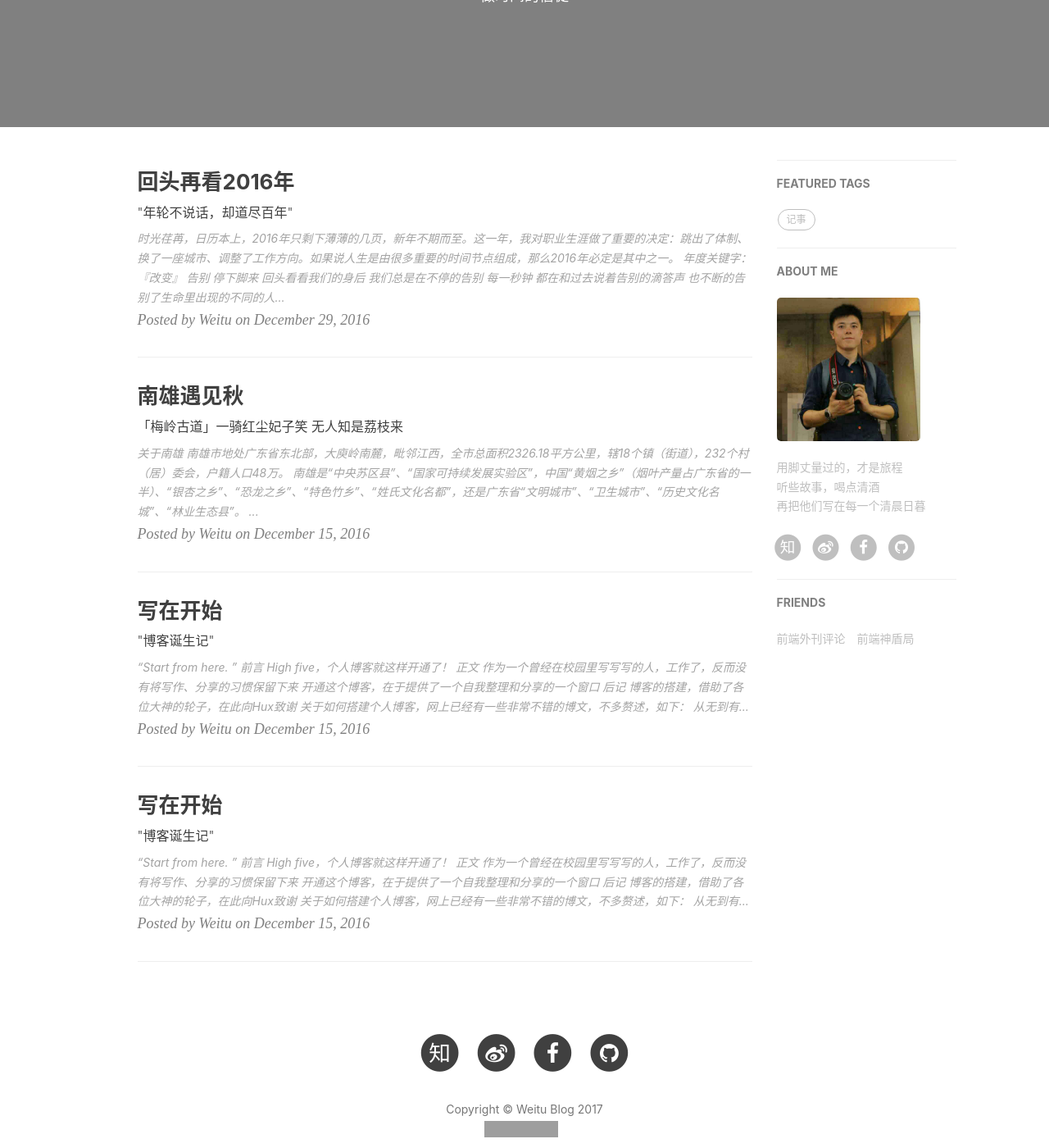
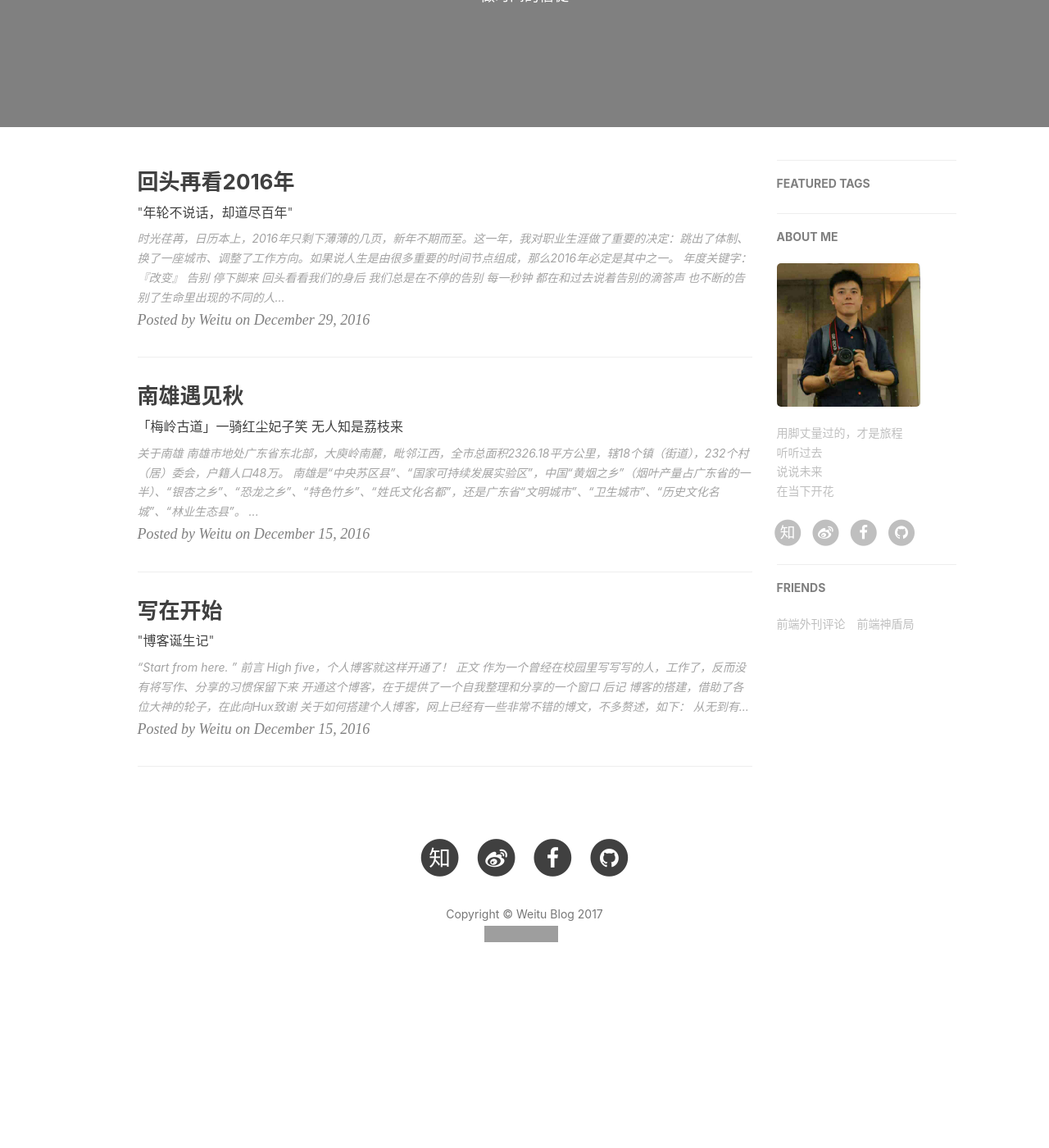
Before and after one commit to xeebudong/xeebudong.github.io, a Jekyll site: the page built from index.html, in a window 1280 px wide and 1400 px high, scrolled down 263 px. Shown: the whole window at 82% size. Built offline with Jekyll 4.4.1, drawn with Linux system fonts in a browser that asks for light colours; nearby versions of some CDN libraries; the list of posts is cut into pages by our own code; comment, search, counter and statistics services are not loaded; after the commit the page ends 1506 px from its top, so only the background shows below that; grey boxes are pictures that could not be loaded.

Commit message:
commit second

```diff
--- a/_config.yml
+++ b/_config.yml
@@ -70,7 +70,7 @@ ba_domain: auto
 
 # Sidebar settings
 sidebar: true                           # whether or not using Sidebar.
-sidebar-about-description: "用脚丈量过的，才是旅程 <br>听些故事，喝点清酒 <br>再把他们写在每一个清晨日暮"
+sidebar-about-description: "用脚丈量过的，才是旅程 <br>听听过去 <br>说说未来 <br>在当下开花"
 sidebar-avatar: /img/avatar-weitu.jpg      # use absolute URL, seeing it's used in both `/` and `/about/`
 
 
--- a/_posts/2016-12-15-hello-20.markdown
+++ /dev/null
@@ -1,33 +0,0 @@
----
-layout:     post
-title:      "写在开始"
-subtitle:   " \"博客诞生记\""
-date:       2016-12-15 19:33:25
-author:     "Weitu"
-header-img: "img/post-bg-2015.jpg"
-catalog: true
-tags:
-    - 记事
----
-
-> “Start from here. ”
-
-
-## 前言
-
-High five，个人博客就这样开通了！
-
-## 正文
-
-作为一个曾经在校园里写写写的人，工作了，反而没有将写作、分享的习惯保留下来
-
-开通这个博客，在于提供了一个自我整理和分享的一个窗口
-
-## 后记
-
-博客的搭建，借助了各位大神的轮子，在此向[Hux](https://github.com/huxpro/huxpro.github.io/)致谢
-
-关于如何搭建个人博客，网上已经有一些非常不错的博文，不多赘述，如下：
-
-1. [从无到有搭建个人博客](http://playingfingers.com/2016/03/26/build-a-blog/)
-2. [利用别人的轮子](http://ezlippi.com/blog/2015/03/github-pages-blog.html)
```
